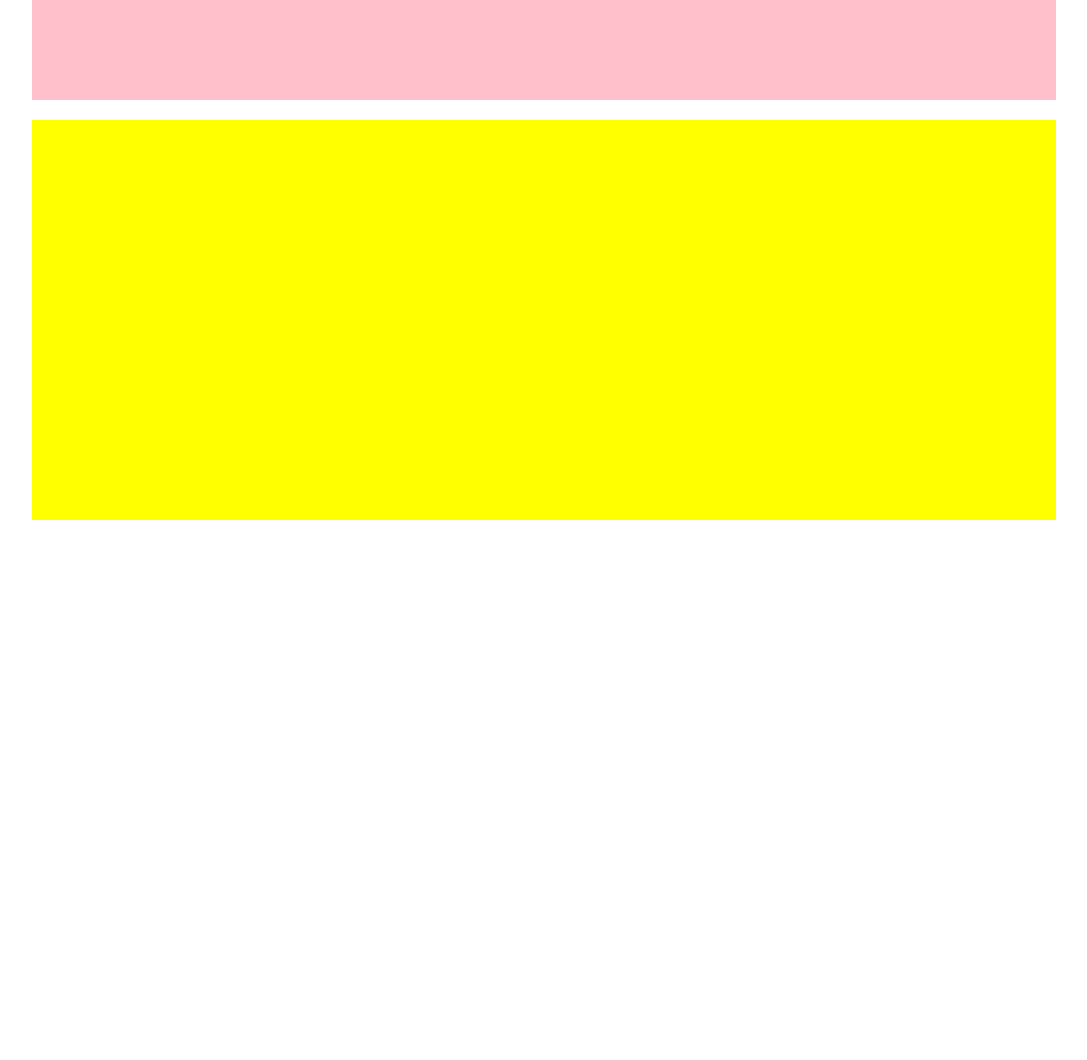
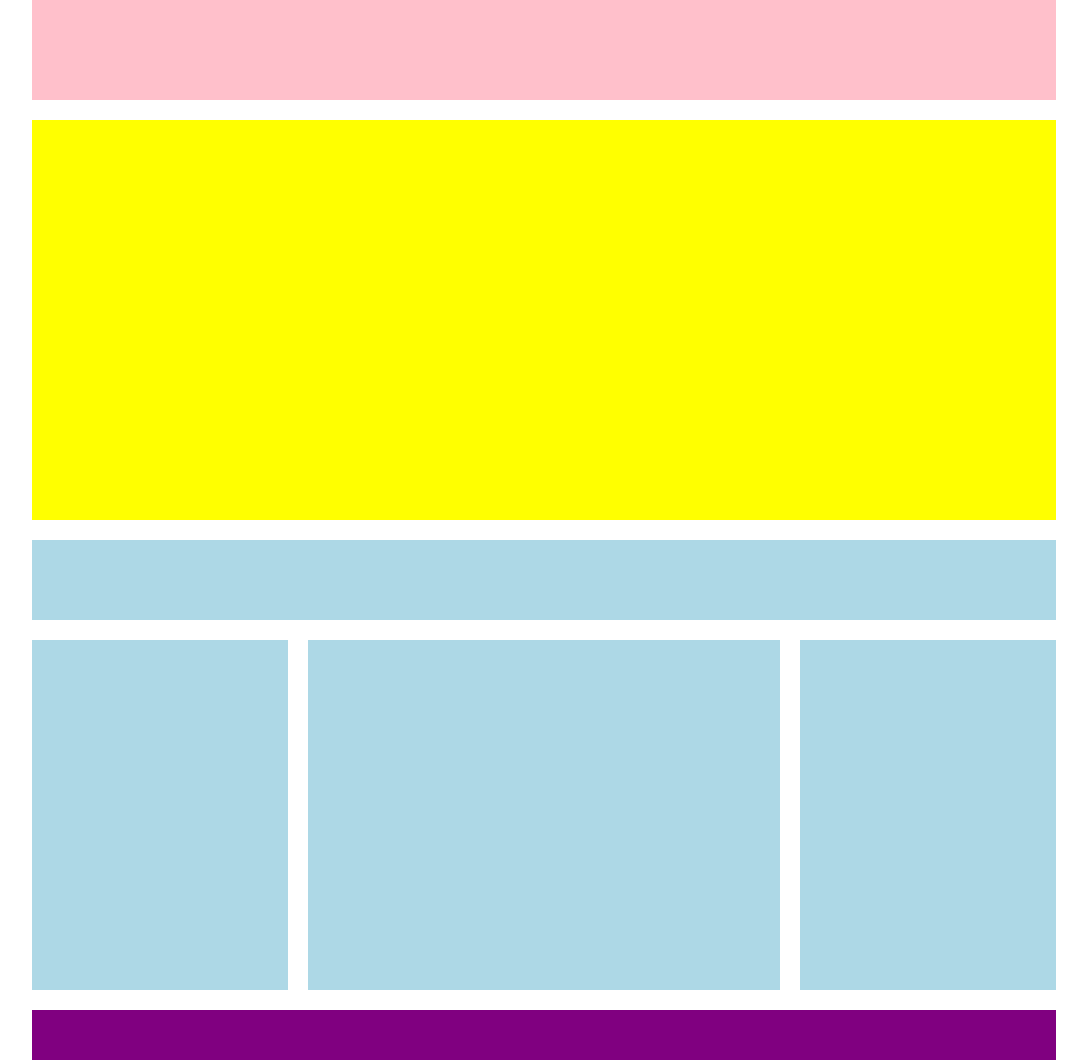
Before and after one commit to francescapetra/htmlcss-struttura-wp, a plain HTML site: page index.html in a window 1280 px wide. Shown: the whole page, without its empty margins (96-1183 px from the left). Before the commit the page ends 800 px from the top, so only its background shows below. Drawn offline with Linux system fonts and the light colour scheme.

Commit message:
second asection e footer

```diff
--- a/css/style.css
+++ b/css/style.css
@@ -14,9 +14,49 @@ header{
   width:100%;
   background-color: pink;
 }
+  main{
+  /* background-color: blue;
+  height: auto; */
+}
 .taglio-alto{
   height: 400px;
   width:100%;
   background-color: yellow;
   margin: 20px 0;
 }
+ .taglio-medio:after{
+   content: "";
+   display: block;
+   clear: both;
+   margin-bottom: 20px;
+}
+.riga{
+  height: 80px;
+  width:100%;
+  background-color: lightblue;
+  margin-bottom: 20px;
+}
+ .sinistra{
+  height: 350px;
+  width:25%;
+  background-color: lightblue;
+  float: left;
+}
+.centro{
+  height: 350px;
+  width:46%;
+  background-color: lightblue;
+  float: left;
+  margin: 0 2%;
+}
+.destra{
+  height: 350px;
+  width:25%;
+  background-color: lightblue;
+  float: left;
+}
+footer{
+  height: 50px;
+  width:100%;
+  background-color: purple;
+}
--- a/index.html
+++ b/index.html
@@ -8,9 +8,14 @@
   <body>
     <div class="contenitore">
       <header></header>
-      <main>
+      <main class="contenuto">
         <section class="taglio-alto"></section>
-        <section class="taglio-medio"></section>
+        <section class="taglio-medio">
+          <div class="riga"></div>
+          <div class="sinistra"></div>
+          <div class="centro"></div>
+          <div class="destra"></div>
+        </section>
       </main>
       <footer></footer>
     </div>
```
